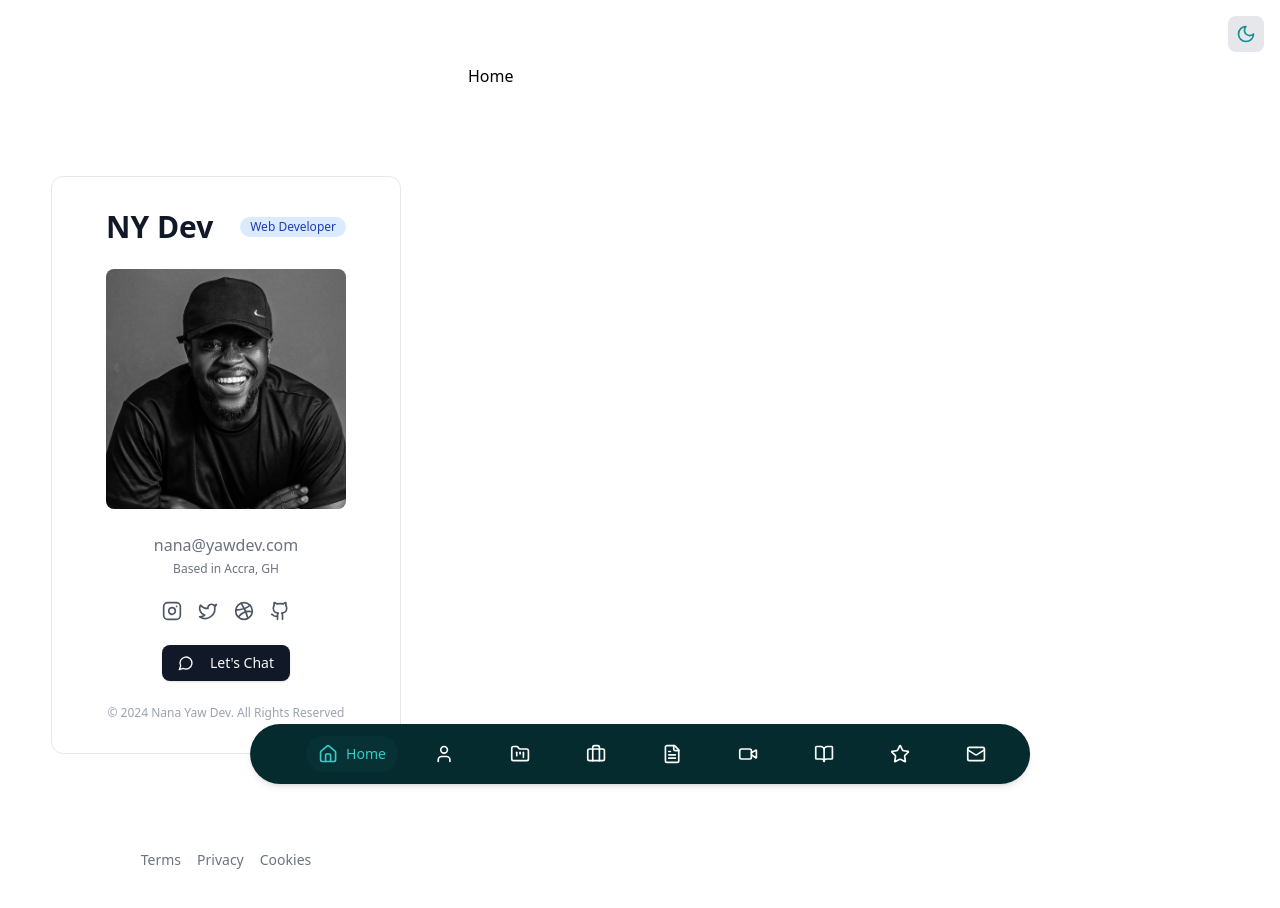
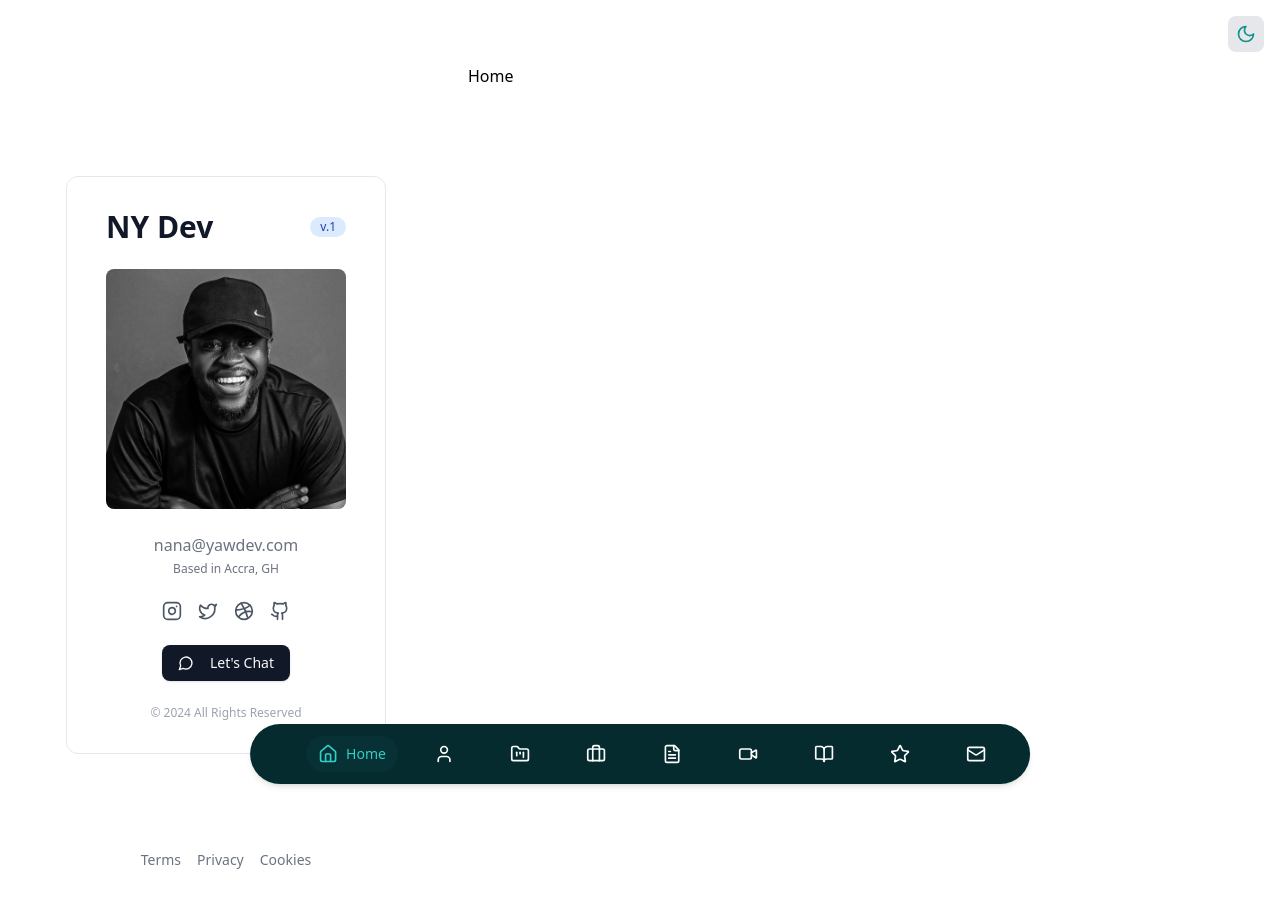
Before and after one commit to nanayawdev/nanayaw.dev, a React (Vite) app: page / in a window 1280 px wide. Shown: the top 908 px of the page. Built offline with nearby package versions, Linux system fonts and the light colour scheme.

Commit message:
Badge component added to ProfileCard component

```diff
--- a/src/components/ProfileCard/ProfileCard.jsx
+++ b/src/components/ProfileCard/ProfileCard.jsx
@@ -29,13 +29,13 @@ const socialLinks = [
 export default function ProfileCard() {
   return (
     <div className="pt-28 pb-8 px-4">
-      <div className="max-w-[350px] mx-auto dark:bg-gray-900 text-gray-900 dark:text-gray-100 border border-gray-200 dark:border-gray-700 p-8 rounded-xl">
+      <div className="max-w-[320px] mx-auto dark:bg-gray-900 text-gray-900 dark:text-gray-100 border border-gray-200 dark:border-gray-700 p-8 rounded-xl">
         <div className="flex items-center justify-between w-60 mx-auto">
           <h1 className="text-3xl font-bold text-gray-900 dark:text-gray-100">
             NY Dev
           </h1>
           <span className="inline-flex items-center rounded-full bg-blue-100 dark:bg-blue-900 px-2.5 py-0.5 text-xs font-medium text-blue-800 dark:text-blue-300">
-            Web Developer
+            v.1
           </span>
         </div>
 
@@ -72,7 +72,7 @@ export default function ProfileCard() {
         </div>
 
         <div className="text-center text-xs mt-6 text-gray-400">
-          <p>© {new Date().getFullYear()} Nana Yaw Dev. All Rights Reserved</p>
+          <p>© {new Date().getFullYear()} All Rights Reserved</p>
         </div>
       </div>
     </div>
```
